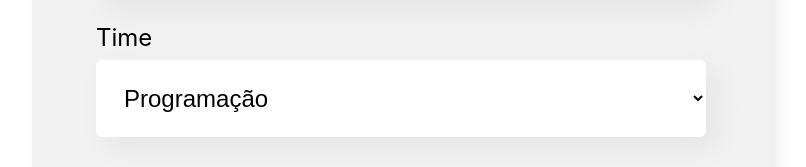
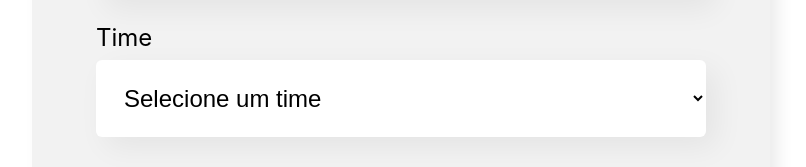
Before and after one commit to gabrielfari4/organo, a React (Create React App) app: page / in a window 1280 px wide. Shown: the part 1075-1242 px from the top of the page, without its empty margins (239-1045 px from the left). Built offline with nearby package versions, Linux system fonts and the light colour scheme; the HTML template or start-up script is replaced by a standard one.

Commit message:
managing input states

```diff
--- a/src/App.js
+++ b/src/App.js
@@ -1,7 +1,11 @@
+import { useState } from 'react';
 import Banner from './components/Banner';
 import Form from './components/Form';
 
 function App() {
+
+  const [employees, setEmployees] = useState([])
+
   return (
     <div className="App">
       <Banner />
--- a/src/components/Dropdown/Dropdown.css
+++ b/src/components/Dropdown/Dropdown.css
@@ -14,4 +14,7 @@
         box-sizing: border-box;
         border-radius: 6px;
     }
+    .option {
+        background-color: #cccccc;
+    }
 }
--- a/src/components/Dropdown/index.jsx
+++ b/src/components/Dropdown/index.jsx
@@ -4,7 +4,8 @@ const Dropdown = (props) => {
     return (
         <div className='dropdown'>
             <label>{props.label}</label>
-            <select required={props.mandatory}>
+            <select onChange={e => props.onChanged(e.target.value)} required={props.mandatory} value={props.value}>
+                <option className='option'  selected>Selecione um time</option>
                 {props.items.map((item) => {
                     return <option key={item}>{item}</option>
                 })}
--- a/src/components/Form/index.jsx
+++ b/src/components/Form/index.jsx
@@ -1,3 +1,4 @@
+import { useState } from "react";
 import Button from "../Button";
 import Dropdown from "../Dropdown";
 import Input from "../Input";
@@ -15,19 +16,41 @@ const Form = () => {
         'Inovação e Gestão'
     ]
 
+    const [name, setName] = useState('');
+    const [role, setRole] = useState('');
+    const [image, setImage] = useState('');
+    const [team, setTeam] = useState('');
+
     const onSave = (e) => {
         e.preventDefault()
-        console.log('Form was submitted')
+        console.log('Form was submitted', name, role, image, team)
     }
 
   return (
     <section className="form">
       <form onSubmit={onSave}>
         <h2>Preencha os dados para criar o card do colaborador.</h2>
-        <Input mandatory={true} label="Nome" placeholder="Digite seu nome" />
-        <Input mandatory={true} label="Cargo" placeholder="Digite seu cargo" />
-        <Input label="Imagem" placeholder="Informe o endereço da imagem" />
-        <Dropdown mandatory={true} label='Time' items={times}/>
+        <Input
+          mandatory={true} label="Nome" placeholder="Digite seu nome"
+          value={name}
+          onChanged={value => setName(value)}
+        />
+        <Input
+          mandatory={true} label="Cargo" placeholder="Digite seu cargo"
+          value={role}
+          onChanged={value => setRole(value)}
+        />
+        <Input
+          label="Imagem" placeholder="Informe o endereço da imagem"
+          value={image}
+          onChanged={value => setImage(value)}
+        />
+        <Dropdown
+          mandatory={true} label='Time'
+          items={times}
+          value={team}
+          onChanged={value => setTeam(value)}
+        />
         <Button>
             Criar card
         </Button>
--- a/src/components/Input/index.jsx
+++ b/src/components/Input/index.jsx
@@ -1,10 +1,17 @@
 import './Input.css'
 
 const Input = (props) => {
+
+
+
+    const onType = (e) => {
+        props.onChanged(e.target.value)
+    }
+
     return (
         <div className="input">
             <label>{props.label}</label>
-            <input required={props.mandatory} type="text" placeholder={props.placeholder}/>
+            <input value={props.value} onChange={onType} required={props.mandatory} type="text" placeholder={props.placeholder}/>
         </div>
     )
 }
```
